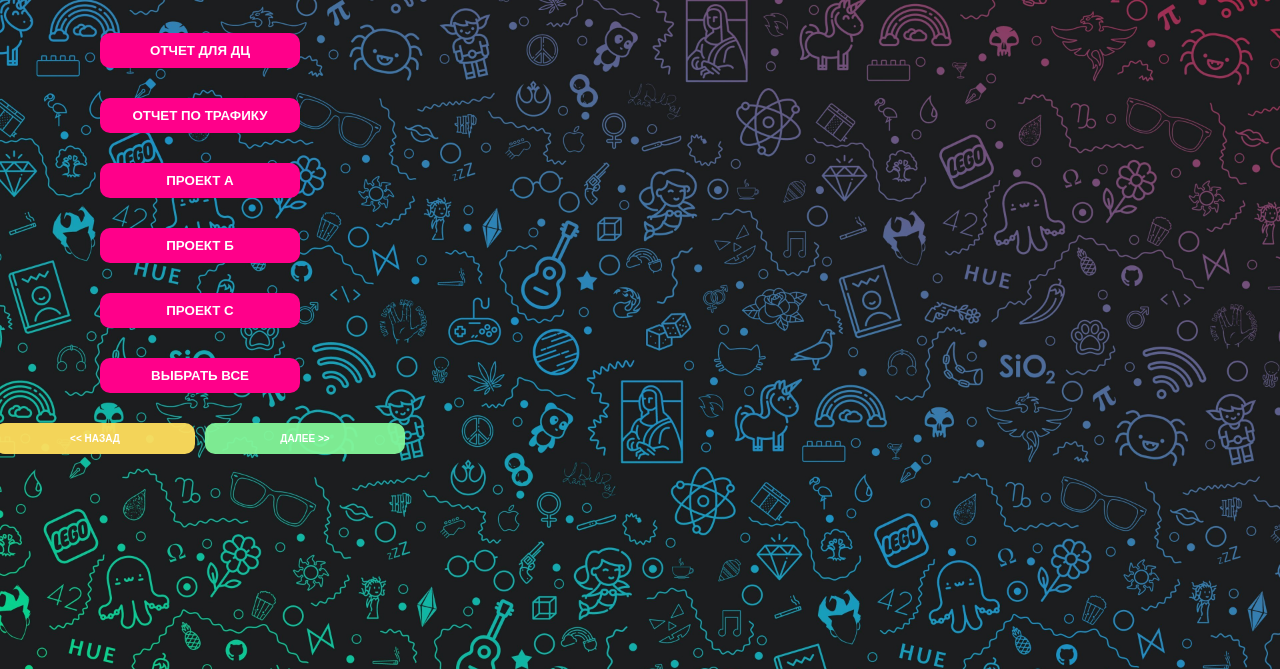
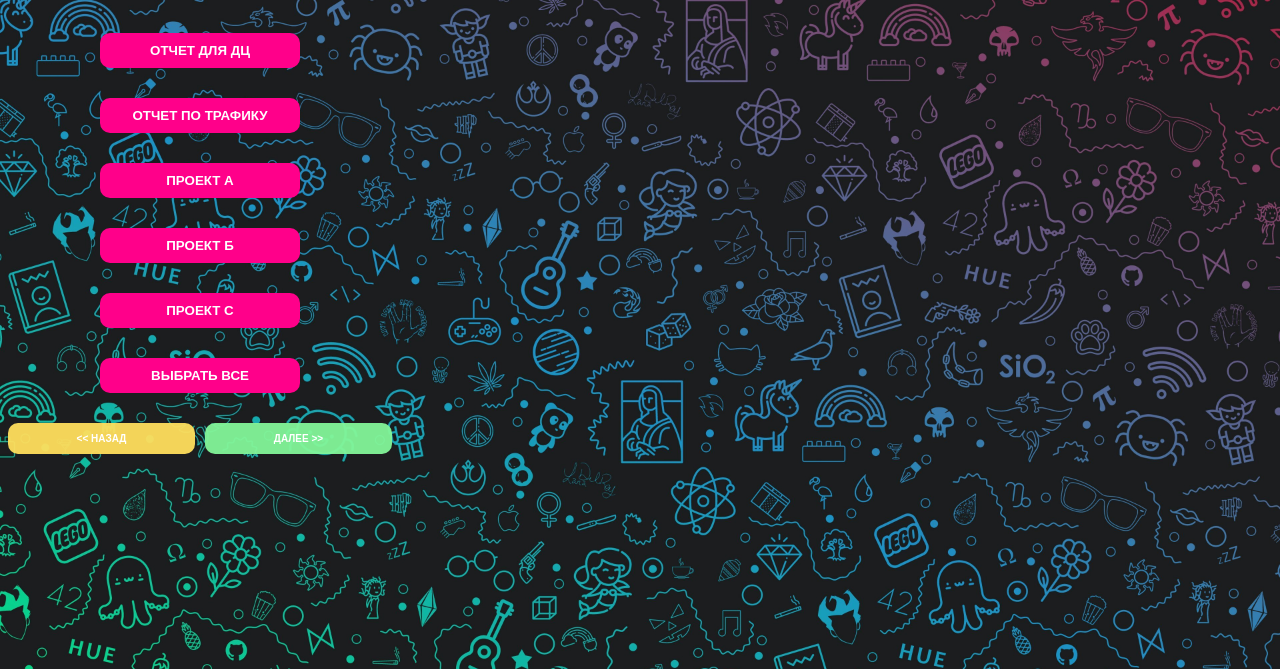
Before and after one commit to Datsart/tg_bot_report, a Flask app: page /app in a window 1280 px wide. Shown: the top 669 px of the page. Run offline with Flask 3, Linux system fonts and the light colour scheme; some libraries are stand-ins or nearby versions.

Commit message:
1211h411111

```diff
--- a/static/index.html
+++ b/static/index.html
@@ -46,7 +46,7 @@
 <script id="url-for-post" data-url-for-post="{{ url_for_post }}"></script>
 <script id="list-users" data-list-users="{{ list_users }}"></script>
 
-<script src="../app.js?w=574114443111114151873"></script>
+<script src="../app.js?w=5741144431111114151873"></script>
 
 </body>
 </html>
--- a/static/styles.css
+++ b/static/styles.css
@@ -15,9 +15,10 @@ body {
 }
 
 .container {
-    display: flex;
-    flex-direction: column;
-    align-items: center;
+    /*display: flex;*/
+    /*flex-direction: column;*/
+    /*align-items: center;*/
+    max-width: 390px;
 }
 
 
```
